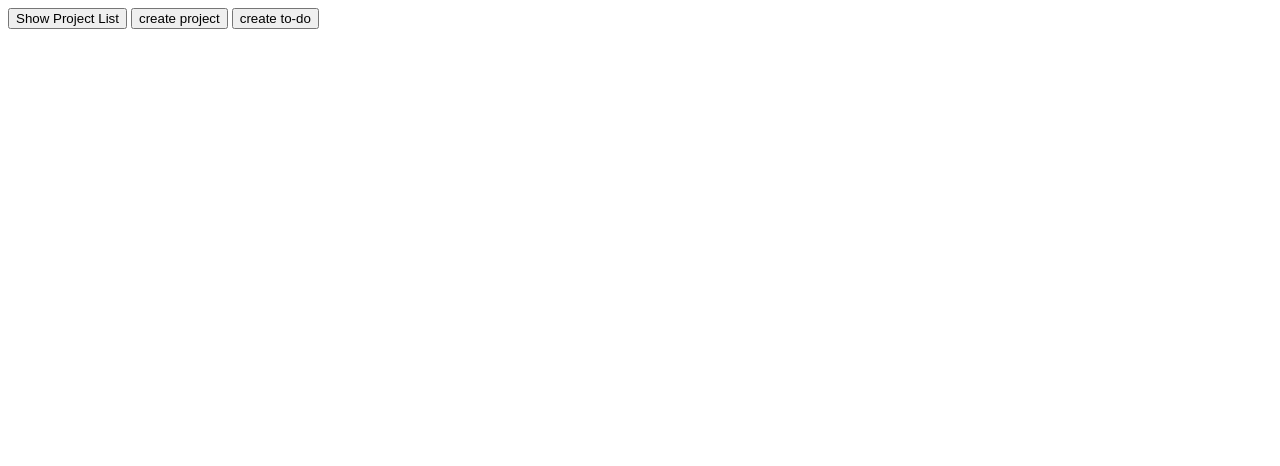
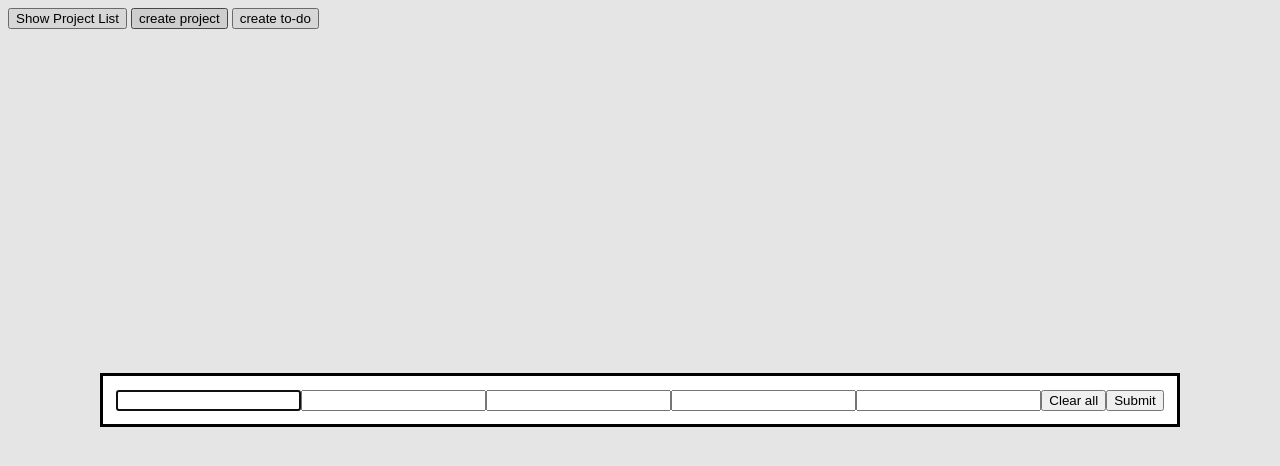
Before and after one commit to amm104-lab/To-do-List, a plain HTML site: page index.html in a window 1280 px wide. Both pictures are taken after a click on the button "Show Project List". Drawn offline with Linux system fonts and the light colour scheme.

Commit message:
added dynamic dialog form via js

```diff
--- a/dom.js
+++ b/dom.js
@@ -1,20 +1,122 @@
 import {greeting, projectList, createProject, createToDo} from "./jv.js";
+console.log(greeting);
 
-console.log(greeting);
+const body = document.querySelector("body");
 
 const showBtn = document.querySelector(".show");
 showBtn.addEventListener("click", () => {
     console.log(projectList);
+    createToDoDialog();
 })
 
 const createProjectBtn = document.querySelector(".project");
 createProjectBtn.addEventListener("click", () => {
     const trial = createProject("Trial");
     projectList.push(trial);
+    updateDisplay();
 })
 
 const createToDoBtn = document.querySelector(".todo");
 createToDoBtn.addEventListener("click", () => {
-    projectList[0].todo = createToDo(
-        "say Hi", "i wanna say hi", "today", "high", "i just really wanna say hi");
+    createToDoDialog();
+    // projectList[0].todo = createToDo(
+    //     "say Hi",
+    //     "i wanna say hi",
+    //     "today",
+    //     "high",
+    //     "i just really wanna say hi");
 })
+
+function updateDisplay() {
+    for(let i = 0; i < projectList.length; i++){
+        let project = document.createElement("div");
+        project.setAttribute("class", "project");
+        project.setAttribute("data-index", `${i}`);
+        project.textContent = projectList[i].name;
+        body.appendChild(project);
+
+    }
+}
+
+function createToDoDialog(){
+
+    const dialog = document.createElement("dialog");
+    dialog.classList.add("newToDo");
+    let project = document.querySelector(".project");
+    project.appendChild(dialog);
+
+    const form = document.createElement("form");
+    form.setAttribute("method", "dialog");
+    dialog.appendChild(form);
+
+
+
+    const titleFormLabel = document.createElement("label");
+    titleFormLabel.setAttribute("for", "titleForm");
+    titleFormLabel.textContent = "hi";
+
+    const titleForm = document.createElement("input");
+    titleForm.setAttribute("type", "text");
+    titleForm.setAttribute("class", "titleForm");
+    titleForm.setAttribute("name", "titleForm");
+    form.appendChild(titleForm);
+
+
+    const descFormLabel = document.createElement("label");
+    descFormLabel.setAttribute("for", "descForm");
+    descFormLabel.textContent = "hi";
+
+    const descForm = document.createElement("input");
+    descForm.setAttribute("type", "text");
+    descForm.setAttribute("class", "descForm");
+    descForm.setAttribute("name", "descForm");
+    form.appendChild(descForm);
+
+
+    const dateFormLabel = document.createElement("label");
+    dateFormLabel.setAttribute("for", "dateForm");
+    dateFormLabel.textContent = "hi";
+
+    const dateForm = document.createElement("input");
+    dateForm.setAttribute("type", "text");
+    dateForm.setAttribute("class", "dateForm");
+    dateForm.setAttribute("name", "dateForm");
+    form.appendChild(dateForm);
+
+
+    const priorityFormLabel = document.createElement("label");
+    priorityFormLabel.setAttribute("for", "priorityForm");
+    priorityFormLabel.textContent = "hi";
+
+    const priorityForm = document.createElement("input");
+    priorityForm.setAttribute("type", "text");
+    priorityForm.setAttribute("class", "priorityForm");
+    priorityForm.setAttribute("name", "priorityForm");
+    form.appendChild(priorityForm);
+
+
+    const notesFormLabel = document.createElement("label");
+    notesFormLabel.setAttribute("for", "notesForm");
+    notesFormLabel.textContent = "hi";
+
+    const notesForm = document.createElement("input");
+    notesForm.setAttribute("type", "text");
+    notesForm.setAttribute("class", "notesForm");
+    notesForm.setAttribute("name", "notesForm");
+    form.appendChild(notesForm);
+
+    const cancelBtn = document.createElement("button");
+    cancelBtn.setAttribute("type","reset");
+    cancelBtn.setAttribute("class", "cancel");
+    cancelBtn.textContent = "Clear all";
+    form.appendChild(cancelBtn);
+
+    const submitBtn = document.createElement("button");
+    submitBtn.setAttribute("type","reset");
+    submitBtn.setAttribute("class", "submit");
+    submitBtn.textContent = "Submit";
+    form.appendChild(submitBtn);
+
+
+    dialog.showModal();
+}
--- a/style.css
+++ b/style.css
@@ -1,3 +1,8 @@
 /**{*/
 /*    outline: 2px solid red;*/
 /*}*/
+
+dialog{
+    display: flex;
+    /*width: 200px;*/
+}
```
Also changed, not shown: dialog.js (added, +57 -0 lines).
